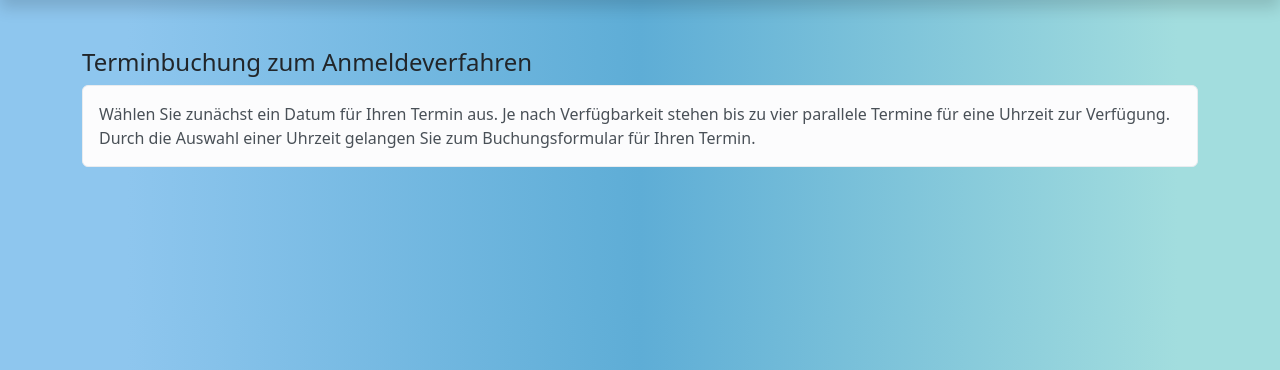
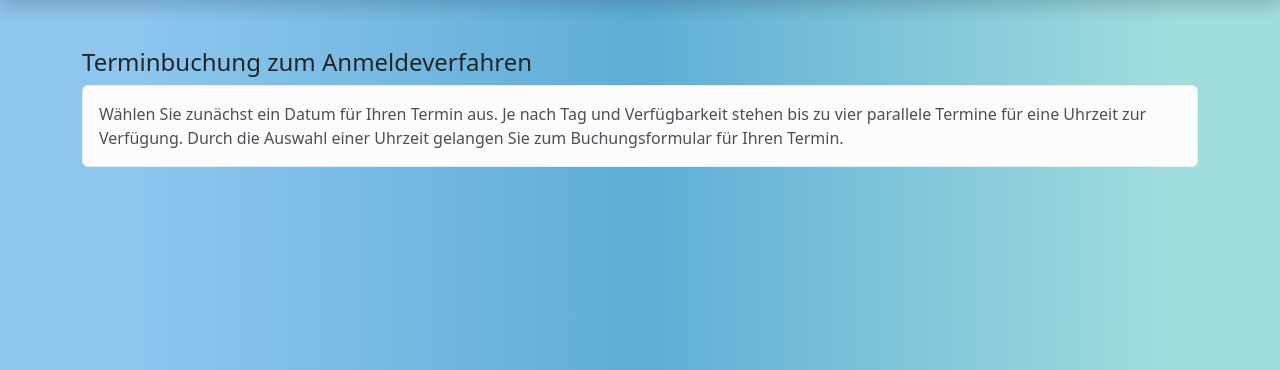
Before and after one commit to pyphil/edutools, a Django app: page /appointment/ in a window 1280 px wide. Shown: the part 50-420 px from the top of the page. Run offline with Django 3.2, Linux system fonts and the light colour scheme; data that the repository does not hold is empty; some libraries are stand-ins or nearby versions.

Commit message:
Update appointment.html

```diff
--- a/appointment/templates/appointment.html
+++ b/appointment/templates/appointment.html
@@ -24,7 +24,7 @@
   <div class="container mt-5">
     <h4>Terminbuchung zum Anmeldeverfahren</h4>
     <div class="alert alert-light">
-      Wählen Sie zunächst ein Datum für Ihren Termin aus. Je nach Verfügbarkeit stehen bis zu vier parallele Termine für eine Uhrzeit zur Verfügung. Durch die Auswahl einer Uhrzeit gelangen Sie zum Buchungsformular für Ihren Termin.
+      Wählen Sie zunächst ein Datum für Ihren Termin aus. Je nach Tag und Verfügbarkeit stehen bis zu vier parallele Termine für eine Uhrzeit zur Verfügung. Durch die Auswahl einer Uhrzeit gelangen Sie zum Buchungsformular für Ihren Termin.
     </div>
     {% for date in appointment_items %}
     <div class="accordion" id="appointment_{{ forloop.counter }}">
```
